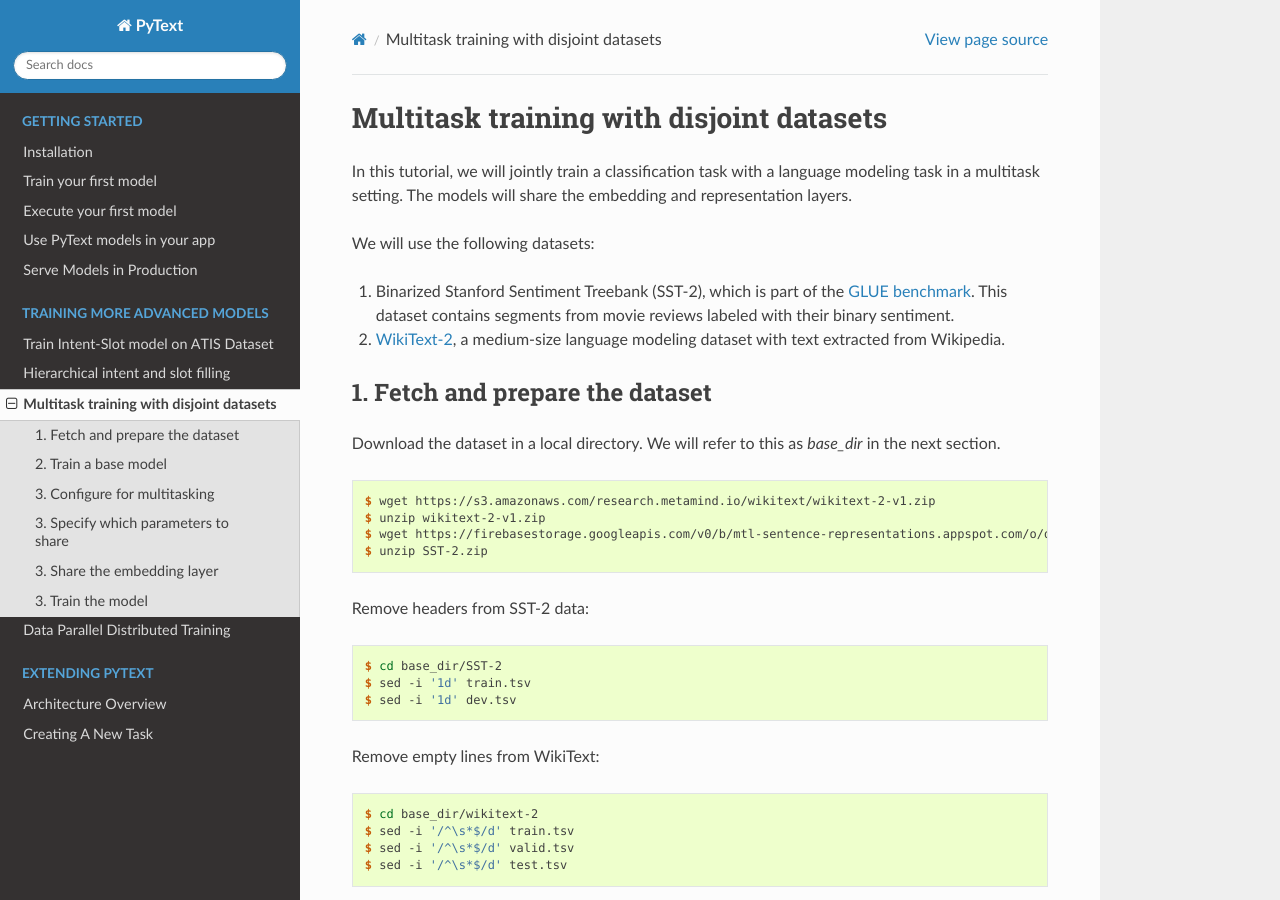
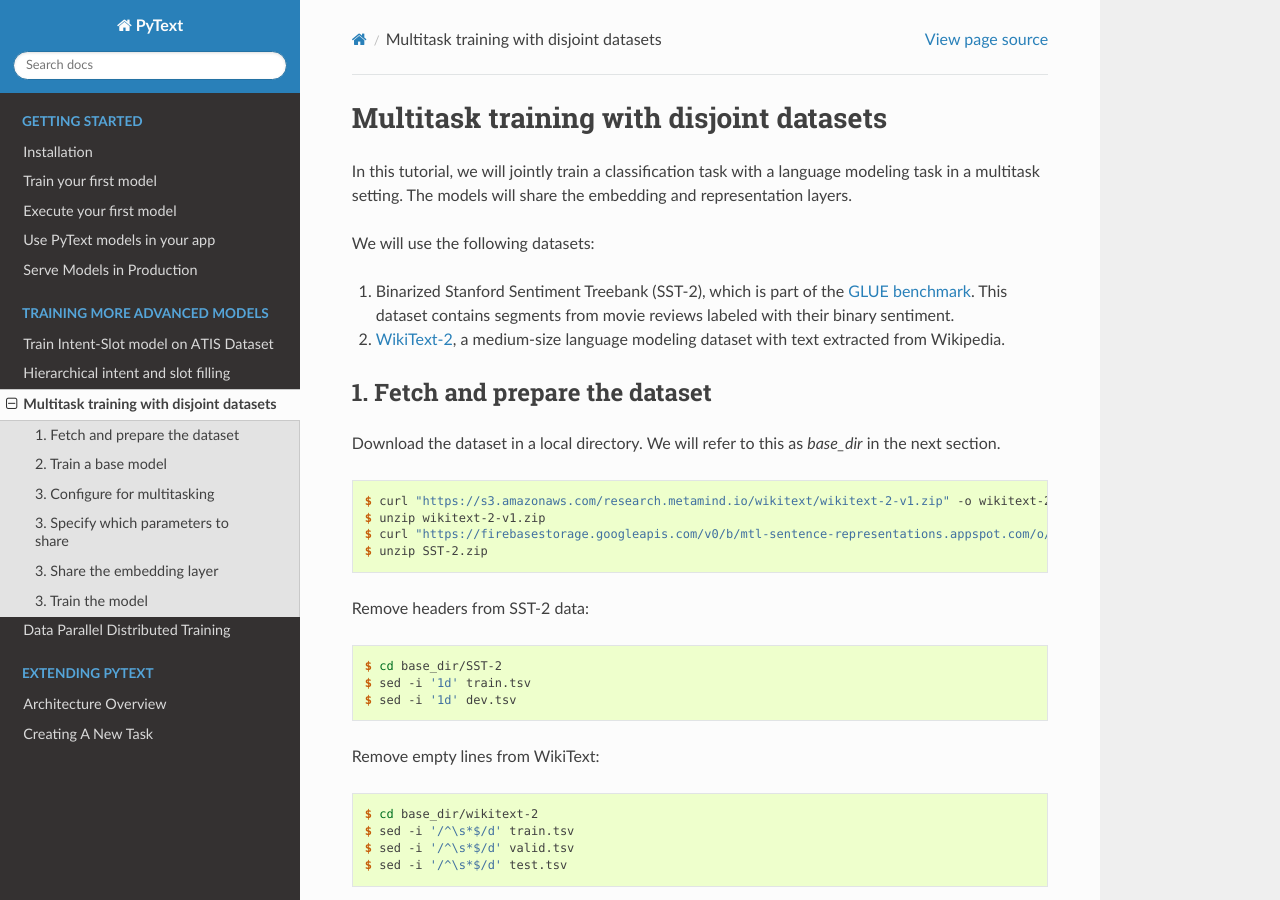
Before and after one commit to facebookresearch/pytext, a Sphinx documentation site: the page built from pytext/docs/source/disjoint_multitask_tutorial.rst, in a window 1280 px wide and 900 px high. Built offline with Sphinx 7.4.7 and the Read the Docs theme 2.0.0, drawn with Linux system fonts in a browser that asks for light colours; pages that are not in the unit, such as notebooks, are missing from menus.

Commit message:
Correcting quotes for the curl link. (#108)
Summary:
Right now, wget fails to download the SST-2.zip file. Also changing it to curl so that more platforms can support it making it easier for the users.
Pull Request resolved: https://github.com/facebookresearch/pytext/pull/108

Reviewed By: Titousensei

Differential Revision: D13467715

Pulled By: snisarg

fbshipit-source-id: 243f7644046de4bfc3707741a36382ad6f9bb1b3

```diff
--- a/pytext/docs/source/disjoint_multitask_tutorial.rst
+++ b/pytext/docs/source/disjoint_multitask_tutorial.rst
@@ -16,9 +16,9 @@
 
 .. code-block:: console
 
-	$ wget https://s3.amazonaws.com/research.metamind.io/wikitext/wikitext-2-v1.zip
+	$ curl "https://s3.amazonaws.com/research.metamind.io/wikitext/wikitext-2-v1.zip" -o wikitext-2-v1.zip
 	$ unzip wikitext-2-v1.zip
-	$ wget https://firebasestorage.googleapis.com/v0/b/mtl-sentence-representations.appspot.com/o/data%2FSST-2.zip?alt=media&token=aabc5f6b-e466-44a2-b9b4-cf6337f84ac8
+	$ curl "https://firebasestorage.googleapis.com/v0/b/mtl-sentence-representations.appspot.com/o/data%2FSST-2.zip?alt=media&token=aabc5f6b-e466-44a2-b9b4-cf6337f84ac8" -o SST-2.zip
 	$ unzip SST-2.zip
 
 Remove headers from SST-2 data:
```
